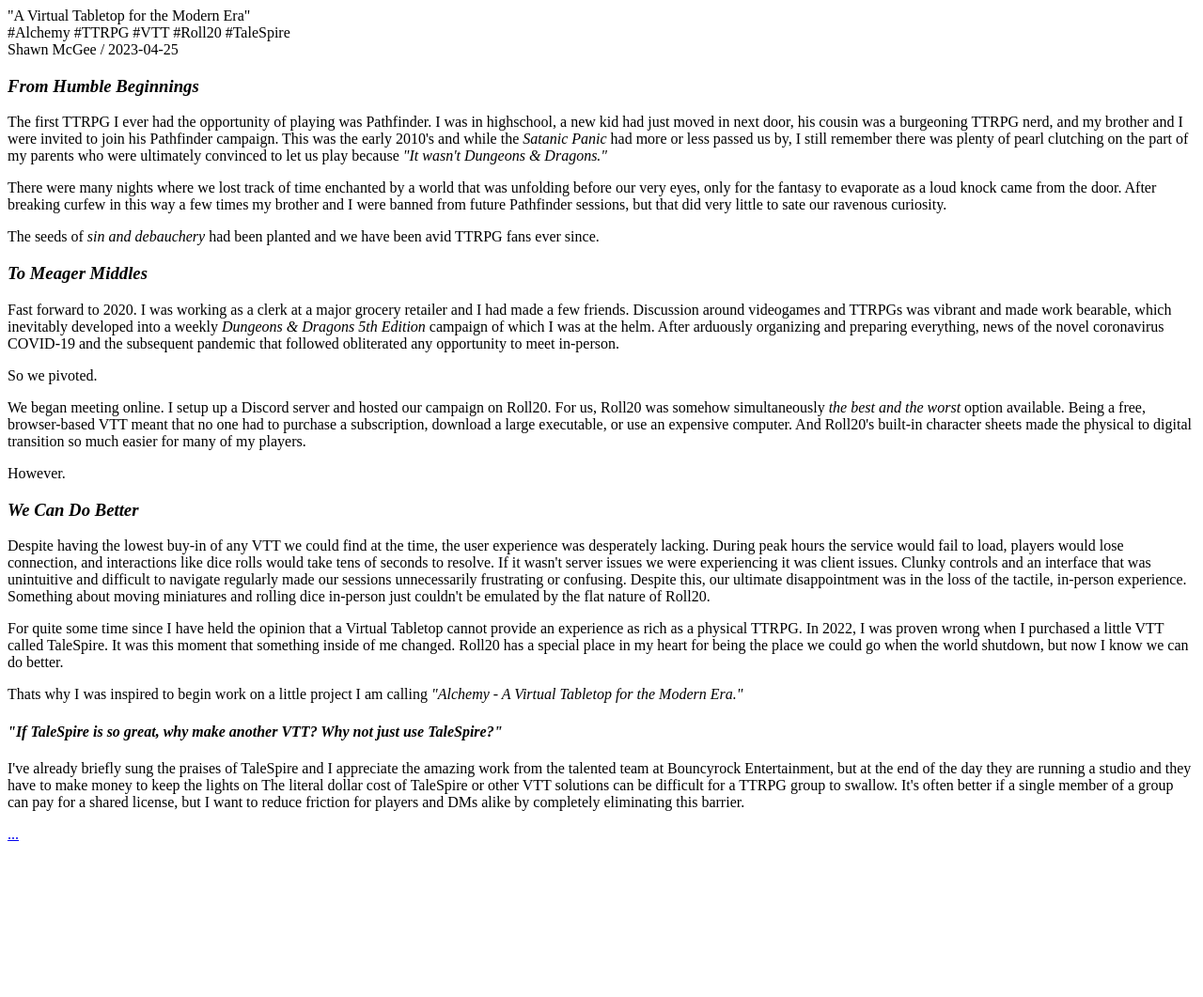
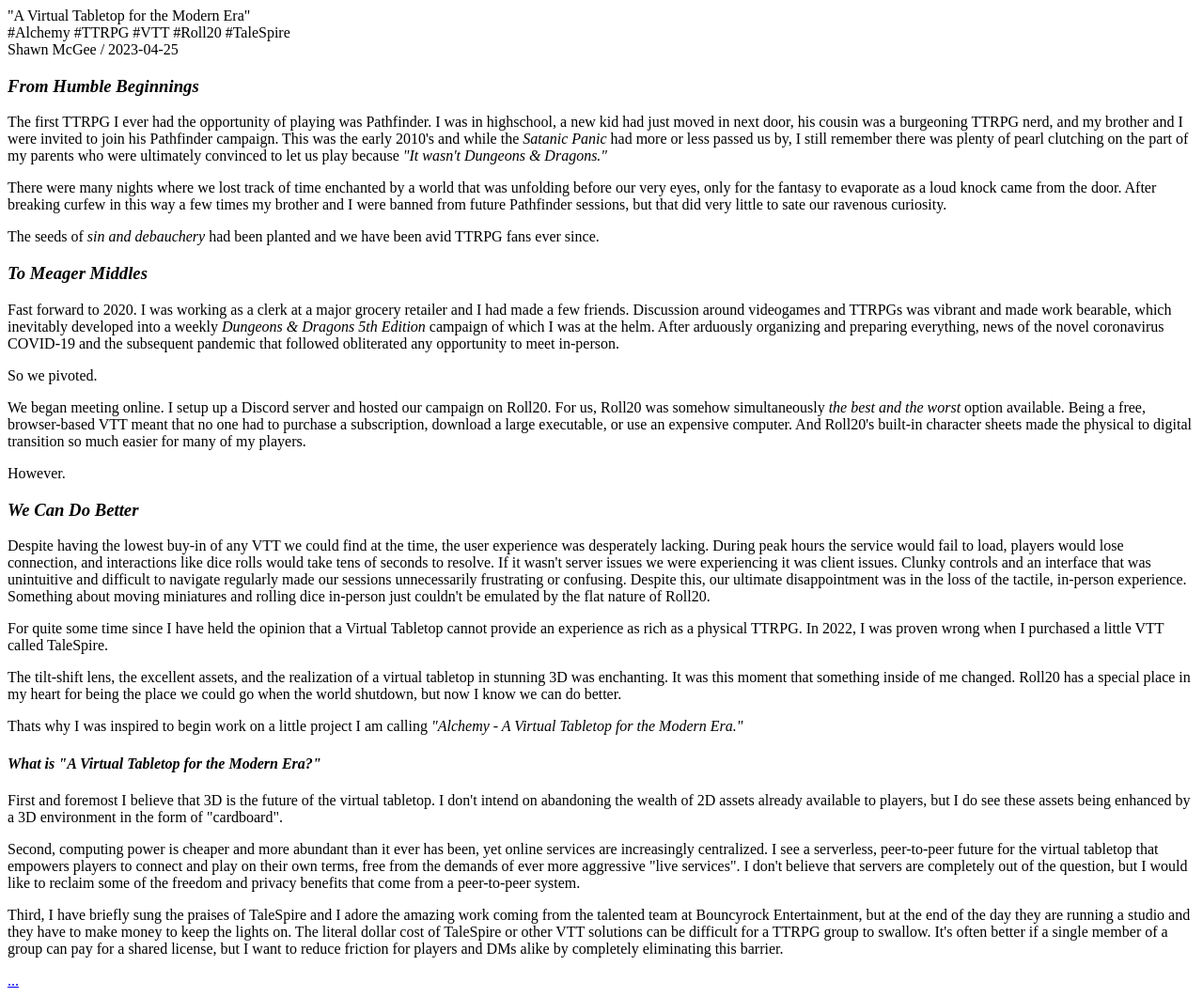
Before and after one commit to shawn-mcgee/shawn-mcgee.github.io, an Eleventy site: page src/posts/2023-04-25.md in a window 1280 px wide. Shown: the whole page at 94% size. Before the commit the page ends 905 px from the top, so only its background shows below. Built offline with nearby package versions, Linux system fonts and the light colour scheme; Eleventy itself is replaced by a stand-in of ours; files that its build step writes are made by us from their sources.

Commit message:
Update 2023-04-25.md

```diff
--- a/src/posts/2023-04-25.md
+++ b/src/posts/2023-04-25.md
@@ -28,9 +28,15 @@
 
 Despite having the lowest buy-in of any VTT we could find at the time, the user experience was desperately lacking. During peak hours the service would fail to load, players would lose connection, and interactions like dice rolls would take tens of seconds to resolve. If it wasn't server issues we were experiencing it was client issues. Clunky controls and an interface that was unintuitive and difficult to navigate regularly made our sessions unnecessarily frustrating or confusing. Despite this, our ultimate disappointment was in the loss of the tactile, in-person experience. Something about moving miniatures and rolling dice in-person just couldn't be emulated by the flat nature of Roll20.
 
-For quite some time since I have held the opinion that a Virtual Tabletop cannot provide an experience as rich as a physical TTRPG. In 2022, I was proven wrong when I purchased a little VTT called TaleSpire. It was this moment that something inside of me changed. Roll20 has a special place in my heart for being the place we could go when the world shutdown, but now I know we can do better.
+For quite some time since I have held the opinion that a Virtual Tabletop cannot provide an experience as rich as a physical TTRPG. In 2022, I was proven wrong when I purchased a little VTT called TaleSpire.
+
+The tilt-shift lens, the excellent assets, and the realization of a virtual tabletop in stunning 3D was enchanting. It was this moment that something inside of me changed. Roll20 has a special place in my heart for being the place we could go when the world shutdown, but now I know we can do better.
 
 Thats why I was inspired to begin work on a little project I am calling *"Alchemy - A Virtual Tabletop for the Modern Era."*
 
-#### *"If TaleSpire is so great, why make another VTT? Why not just use TaleSpire?"*
-I've already briefly sung the praises of TaleSpire and I appreciate the amazing work from the talented team at Bouncyrock Entertainment, but at the end of the day they are running a studio and they have to make money to keep the lights on The literal dollar cost of TaleSpire or other VTT solutions can be difficult for a TTRPG group to swallow. It's often better if a single member of a group can pay for a shared license, but I want to reduce friction for players and DMs alike by completely eliminating this barrier.
+#### *What is "A Virtual Tabletop for the Modern Era?"*
+First and foremost I believe that 3D is the future of the virtual tabletop. I don't intend on abandoning the wealth of 2D assets already available to players, but I do see these assets being enhanced by a 3D environment in the form of "cardboard".
+
+Second, computing power is cheaper and more abundant than it ever has been, yet online services are increasingly centralized. I see a serverless, peer-to-peer future for the virtual tabletop that empowers players to connect and play on their own terms, free from the demands of ever more aggressive "live services". I don't believe that servers are completely out of the question, but I would like to reclaim some of the freedom and privacy benefits that come from a peer-to-peer system.
+
+Third, I have briefly sung the praises of TaleSpire and I adore the amazing work coming from the talented team at Bouncyrock Entertainment, but at the end of the day they are running a studio and they have to make money to keep the lights on. The literal dollar cost of TaleSpire or other VTT solutions can be difficult for a TTRPG group to swallow. It's often better if a single member of a group can pay for a shared license, but I want to reduce friction for players and DMs alike by completely eliminating this barrier.
```
